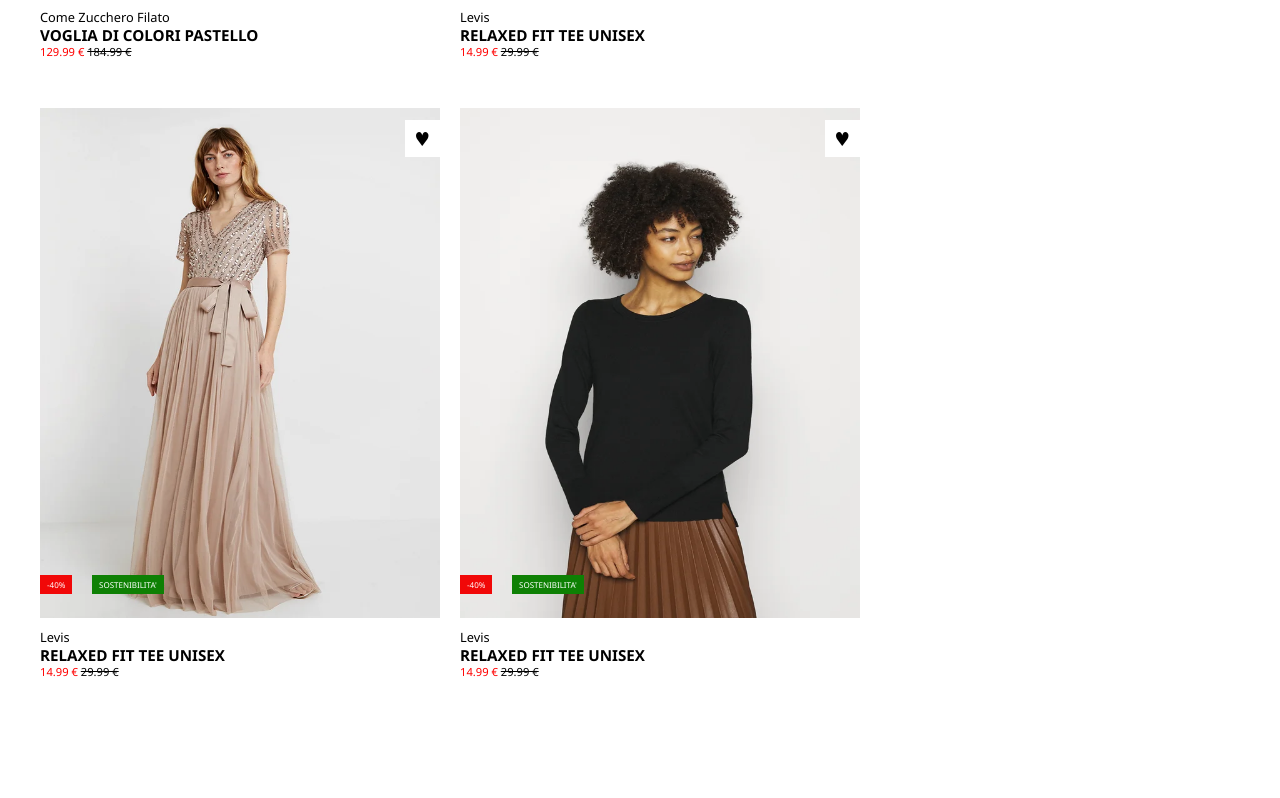
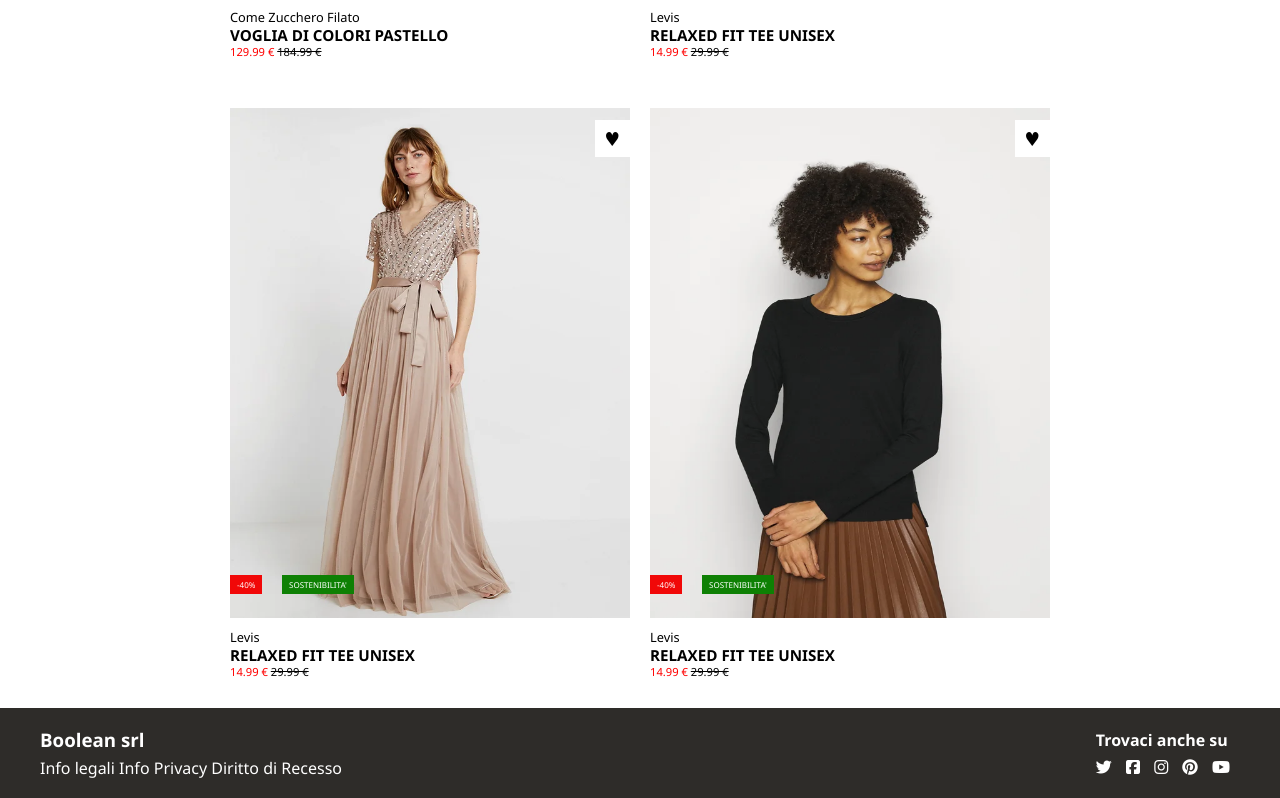
Before and after one commit to EdoardoPosfortunato/html-css-boolando, a plain HTML site: page index.html in a window 1280 px wide. Shown: the part 1262-2060 px from the top of the page. Before the commit the page ends 1970 px from the top, so only its background shows below. Drawn offline with Linux system fonts and the light colour scheme.

Commit message:
feat:footer

```diff
--- a/css/style.css
+++ b/css/style.css
@@ -96,6 +96,7 @@ color: inherit;
 
 .vetrine{
     display: flex;
+    justify-content: center;
     flex-wrap: wrap;
     gap: var(--card-gap);
     padding-top: 130px;
@@ -187,7 +188,38 @@ color: inherit;
 del{
     color: black;
 }
+
+/* footer */
+
+footer{
+    height: 90px;
+    background-color: rgb(46, 44, 41);
+}
+
+.footer{
+    /* background-color: aqua; */
+    height: 100%;
+    display: flex;
+    justify-content: space-between;
+    align-items: center;
+    color: white;
+}
+
+
+.footer-itm ul{
+    margin-top: 5px;
+    color: white;
+}
+
+.footer-itm ul li{
+    display: inline-block;
+    color: white;
+    margin-right: 10px;
+}
+
 /* hoover */
+
+
 
 .card:hover .second-img{
     z-index: 2;
--- a/index.html
+++ b/index.html
@@ -13,7 +13,7 @@
         <div class="header-section container">
             <div class="header-div">
                 <ul class="list">
-                    <li>Donna</li>
+                    <li><link rel="stylesheet" href="">Donna</li>
                     <li>Uomo</li>
                     <li>Bambino</li>
                 </ul>
@@ -104,11 +104,28 @@
             </div>
 
         </div>
-
-
-
-
     </main>
-    <footer></footer>
+    <footer>
+        <div class="footer container">
+            <div class="footer-itm">
+                <h3>Boolean srl</h3>
+                <ul>
+                    <il>Info legali</il>
+                    <il>Info Privacy</il>
+                    <il>Diritto di Recesso</il>
+                </ul>
+            </div>
+            <div class="footer-itm">
+                <h4>Trovaci anche su</h4>
+                <ul>
+                    <li><i class="fa-brands fa-twitter"></i></li>
+                    <li><i class="fa-brands fa-square-facebook"></i></li>
+                    <li><i class="fa-brands fa-instagram"></i></li>
+                    <li><i class="fa-brands fa-pinterest"></i></li>
+                    <li><i class="fa-brands fa-youtube"></i></li>
+                </ul>
+            </div>
+        </div>
+    </footer>
 </body>
 </html>
```
